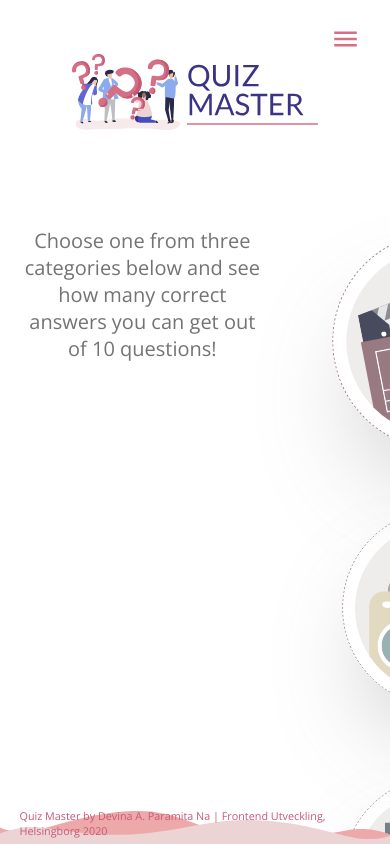
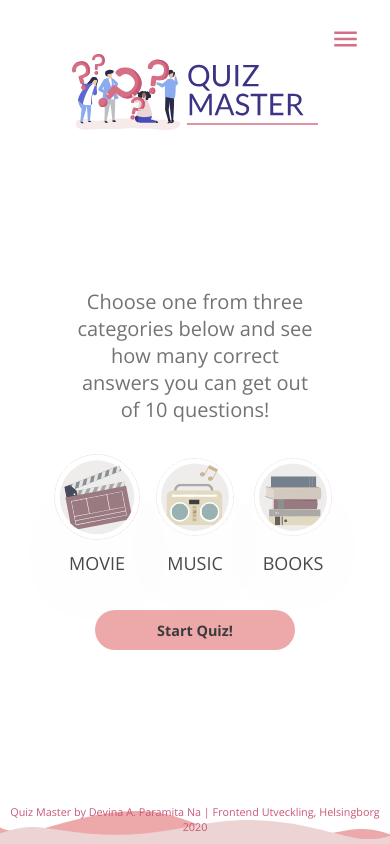
Before and after one commit to devinardya/mandatory-uxdesign2, a React (Create React App) app: page / in a window 390 px wide. Built offline with nearby package versions, Linux system fonts and the light colour scheme.

Commit message:
adding css for responsive

```diff
--- a/src/App.css
+++ b/src/App.css
@@ -49,15 +49,24 @@ h1, h2, h3, h4, span, div {
   overflow: hidden;
 }
 
+.block {
+  height: 100%;
+  width: 90%;
+  display: flex;
+  flex-flow: column wrap;
+  justify-content: flex-start;
+  align-items: center;
+}
+
+
 .block__footer {
   z-index: 2;
   color: #C85876;
   font-size: 0.6rem;
   width: 100%;
-  height: 5%;
-  align-items: center;
-  display: flex;
-  justify-content: center;
+  position: absolute;
+  bottom: 10px;
+  text-align: center;
 }
 
 .block__footer__figure {
--- a/src/Home/home.css
+++ b/src/Home/home.css
@@ -1,23 +1,15 @@
-.block {
-    height: 100%;
-    width: 90%;
-    display: flex;
-    flex-flow: column wrap;
-    justify-content: space-between;
-    align-items: center;
-}
 
-.block__section {
+.block__home__section {
     width: 100%;
     height: 70%;
     text-align: center;
     display: flex;
     flex-flow: column wrap;
-    justify-content: flex-start;
+    justify-content: center;
     align-items: center;
 }
 
-.block__section > h3 {
+.block__home__section > h3 {
     font-size: 20px;
     color: #737373;
     width: 70%;
@@ -25,7 +17,7 @@
     font-weight: normal;
 }
 
-.block__section__figures {
+.block__home__section__figures {
     display: flex;
     flex-flow: row wrap;
     justify-content: center;
@@ -33,12 +25,12 @@
     position: relative;
 }
 
-.block__section__figures-input-fake {
+.block__home__section__figures-input-fake {
     margin: 20px;
     border-radius: 50%;
 }
 
-.block__section__figures-input-fake > img{
+.block__home__section__figures-input-fake > img{
     transition: all .2s ease-in;
     filter: opacity(100%);
     filter: grayscale(70%);
@@ -48,7 +40,7 @@
     box-shadow: 0px 50px 100px -31px rgba(184,184,184,0.86);
 }
 
-.block__section__figures-input > input[type="radio"]{
+.block__home__section__figures-input > input[type="radio"]{
     clip: rect(0 0 0 0);
     padding: 0;
     width: 1px;
@@ -60,27 +52,27 @@
     border:0;
 }
 
-.block__section__figures-input > input[type="radio"]:hover ~ .block__section__figures-input-fake > img {
+.block__home__section__figures-input > input[type="radio"]:hover ~ .block__home__section__figures-input-fake > img {
     transform: scale(1.1);
     filter: opacity(100%);
     filter: grayscale(0%);
     cursor: pointer;
 }
 
-.block__section__figures-input > input[type="radio"]:focus ~ .block__section__figures-input-fake > img {
+.block__home__section__figures-input > input[type="radio"]:focus ~ .block__home__section__figures-input-fake > img {
     transform: scale(1.1);
     filter: opacity(100%);
     filter: grayscale(70%);
     cursor: pointer;
 }
 
-.block__section__figures-input > input[type="radio"]:checked ~ .block__section__figures-input-fake > img {
+.block__home__section__figures-input > input[type="radio"]:checked ~ .block__home__section__figures-input-fake > img {
     filter: grayscale(0%);
     transform: scale(1.1);
     filter: opacity(100%);
 }
 
-.block__section__submit {
+.block__home__section__submit {
     margin: 10px 0 20px 0;
     border: none;
     width: 200px;
@@ -95,8 +87,24 @@
     transition: all 0.5s ease-in;
 }
 
-.block__section__submit:hover, .block__section__submit:focus {
+.block__home__section__submit:hover, .block__home__section__submit:focus {
     background-position: left bottom;
     color: #fff;
     cursor: pointer;
 }
+
+@media only screen and (max-width: 800px) {
+    .block__home__section__figures-input-fake > img {
+        width: 20vw;
+    }
+
+    .block__home__section__figures-input-fake {
+        margin: 10px;
+    }
+
+}
+
+
+@media only screen and (max-width: 635px) {
+
+}
--- a/src/HomeSection.js
+++ b/src/HomeSection.js
@@ -37,47 +37,47 @@ const HomeSection = () => {
     }
 
 
-    return <section className = "block__section">
+    return <section className = "block__home__section">
                 <h3>Choose one from three categories below and see how many correct answers you can get out of 10 questions!</h3>
-                <div className="block__section__figures">
-                    <label className="block__section__figures-input" ref={inputRef} >
+                <div className="block__home__section__figures">
+                    <label className="block__home__section__figures-input" ref={inputRef} >
                         <input type="radio"
                                name="category"
                                checked={selected === "movie"}
                                value={"movie"}
                                onChange={onChange}
                                />
-                        <figure className="block__section__figures-input-fake">
+                        <figure className="block__home__section__figures-input-fake">
                             <img src={movieIcon} alt="movie category" />
                         </figure>
                         <figcaption>MOVIE</figcaption>
                     </label>
-                    <label className="block__section__figures-input" >
+                    <label className="block__home__section__figures-input" >
                         <input type="radio"
                                name="category"
                                checked={selected === "music"}
                                value={"music"}
                                onChange={onChange}
                                />
-                        <figure className="block__section__figures-input-fake">
+                        <figure className="block__home__section__figures-input-fake">
                           <img src={musicIcon} alt="music category" />
                         </figure>
                         <figcaption>MUSIC</figcaption>
                     </label>
-                    <label className="block__section__figures-input" >
+                    <label className="block__home__section__figures-input" >
                         <input type="radio"
                                name="category"
                                checked={selected === "books"}
                                value={"books"}
                                onChange={onChange}
                                />
-                        <figure className="block__section__figures-input-fake">
+                        <figure className="block__home__section__figures-input-fake">
                           <img src={booksIcon} alt="books category" />
                         </figure>
                         <figcaption>BOOKS</figcaption>
                     </label>
                 </div>
-                <button className="block__section__submit" aria-label="Start Quiz" onClick={start}>
+                <button className="block__home__section__submit" aria-label="Start Quiz" onClick={start}>
                     Start Quiz!
                 </button>
             </section>
--- a/src/QuizSection.js
+++ b/src/QuizSection.js
@@ -232,6 +232,8 @@ const QuizSection = ({category}) => {
                 height={100}
                 width={100}
                 timeout={3000}
+
+                style={{position:"absolute", top: "50%"}}
                 /> :
                 <section className = "block__section">
                     <h4 ref={inputRef}>CATEGORY: {category.toUpperCase()}</h4>
--- a/src/about.css
+++ b/src/about.css
@@ -1,15 +1,8 @@
-.block {
-    height: 100%;
-    width: 90%;
-    display: flex;
-    flex-flow: column wrap;
-    justify-content: space-between;
-    align-items: center;
-}
+
 
 .block__about {
     width: 100%;
-
+    height: 85%;
     text-align: center;
     display: flex;
     flex-flow: row wrap;
@@ -57,3 +50,17 @@
 .block__about > article > ul > li > p > a {
     color: #D56F85;
 }
+
+@media only screen and (max-width: 600px) {
+    .block__about > figure {
+        display: none;
+    }
+
+    .block__about > article {
+        width: 90%;
+    }
+
+    .block__about > article > ul {
+        margin: 0;
+    }
+}
--- a/src/header.css
+++ b/src/header.css
@@ -98,3 +98,24 @@
     margin-left: 10px;
     font-size: 24px;
   }
+
+
+@media only screen and (max-width: 820px) {
+    .block__header-other > figure {
+        width: 40%;
+    }
+
+    .block__header-other > figure > .block__header__logo{
+        width: 100%;
+    }
+
+    .block__section__questionBox > h3 {
+        width: 100%;
+    }
+}
+
+@media only screen and (max-width: 500px) {
+    .block__header--nav > h4 {
+        display: none;
+    }
+}
--- a/src/quizpage.css
+++ b/src/quizpage.css
@@ -1,20 +1,14 @@
-.block {
-    height: 100%;
-    width: 90%;
-    display: flex;
-    flex-flow: column wrap;
-    justify-content: space-between;
-    align-items: center;
-}
+
 
 .block__section {
     width: 100%;
-    height: 70%;
+    height: 80%;
     text-align: center;
     display: flex;
     flex-flow: column wrap;
-    justify-content: flex-start;
+    justify-content: center;
     align-items: center;
+    position: relative;
 }
 
 .block__section > h4 {
@@ -140,7 +134,6 @@
 }
 
 .block__section__changePage {
-    width: 65%;
     display: flex;
     flex-flow: row wrap;
     justify-content: space-between;
@@ -210,3 +203,90 @@
 .block__section__next:focus-within {
     outline: 1px dashed rgb(180, 180, 180);
 }
+
+
+@media only screen and (max-width: 820px) {
+
+    .block__section {
+        height: 85%;
+    }
+
+
+    .block__section__questionBox > h3 {
+        margin-bottom: 10px;
+        width: 65%;
+        height: 80px;
+    }
+
+
+
+    .block__section__questionBox > h3,
+    .block__section__questionBox-answers {
+        width: 95%;
+    }
+
+
+}
+
+@media only screen and (max-width: 535px) {
+
+
+
+   .block__section__next, .block__section__prev {
+        width: 100%;
+        margin: 5px 0;
+    }
+
+    .block__section__questionBox > h3 {
+        margin-bottom: 10px;
+        width: 65%;
+        height: 80px;
+    }
+
+    .block__section__changePage {
+       width: 60%
+    }
+
+    .block__section__questionBox > h3,
+    .block__section__questionBox-answers {
+        width: 95%;
+    }
+
+
+}
+
+
+@media only screen and (max-width: 375px) {
+
+
+    .block__section {
+        height: 78%;
+    }
+
+   .block__section__next, .block__section__prev {
+        width: 100%;
+        margin: 5px 0;
+    }
+
+    .block__section > h4 {
+        margin-bottom: 10px;
+    }
+
+    .block__section__questionBox > h3 {
+        margin-bottom: 5px;
+        width: 65%;
+        height: 80px;
+        font-size: 1rem;
+    }
+
+    .block__section__changePage {
+       width: 60%
+    }
+
+    .block__section__questionBox > h3,
+    .block__section__questionBox-answers {
+        width: 95%;
+    }
+
+
+}
--- a/src/stats.css
+++ b/src/stats.css
@@ -1,15 +1,7 @@
-.block {
-    height: 100%;
-    width: 90%;
-    display: flex;
-    flex-flow: column wrap;
-    justify-content: space-between;
-    align-items: center;
-}
 
 .block__stats {
     width: 100%;
-    height: 70%;
+    height: 85%;
     text-align: center;
     display: flex;
     flex-flow: column wrap;
@@ -108,3 +100,82 @@
     font-weight: bold;
     color: #D56F85;
 }
+
+@media only screen and (max-width: 500px) {
+
+    .block__stats {
+        height: 80%;
+    }
+
+    .block__stats__mainBox {
+        width: 100%;
+        display: flex;
+        flex-flow: column wrap;
+        justify-content: center;
+        align-items: center;
+        height: 80%;
+        margin-top: 30px;
+    }
+
+
+    .block__stats__mainBox--statsBox {
+        text-align: center;
+        width: 100%;
+        height: 60%;
+        order: 2;
+        justify-content: center;
+        align-items: center;
+    }
+
+    .block__stats__mainBox--percentageBox {
+        width: 100%;
+        height: 40%;
+        order:1;
+        padding: 0;
+        flex-flow: column wrap;
+        justify-content: center;
+        align-items: center;
+    }
+
+    .block__stats__mainBox--percentageBox--pieChart {
+        width: 40%;
+    }
+
+    .block__stats__mainBox--percentageBox > h4 {
+        display: none;
+    }
+
+    .block__stats__mainbox--percentageBox--span > p {
+        font-size: 10vw;
+    }
+
+    .block__stats--button > button {
+        margin: 0;
+    }
+}
+
+@media only screen and (max-width: 345px) {
+
+
+    .block__stats__mainBox--statsBox {
+        height: 70%;
+    }
+
+    .block__stats__mainBox--percentageBox {
+        height: 30%;
+    }
+
+    .block__stats__mainBox--percentageBox--pieChart {
+        width: 40%;
+    }
+
+    .block__stats__mainBox--percentageBox > h4 {
+        display: none;
+    }
+
+    .block__stats__mainbox--percentageBox--span > p {
+        font-size: 10vw;
+    }
+
+
+}
```
Also changed, not shown: src/Header.js (+5 -5 lines), src/Sidebar.js (+5 -5 lines), src/sidebar.css (+4 -3 lines).
